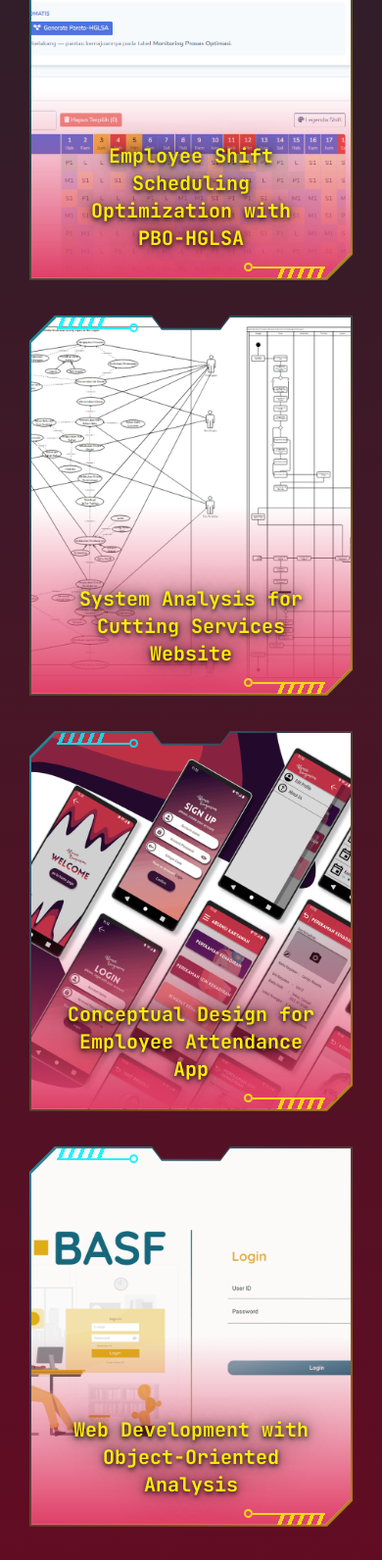
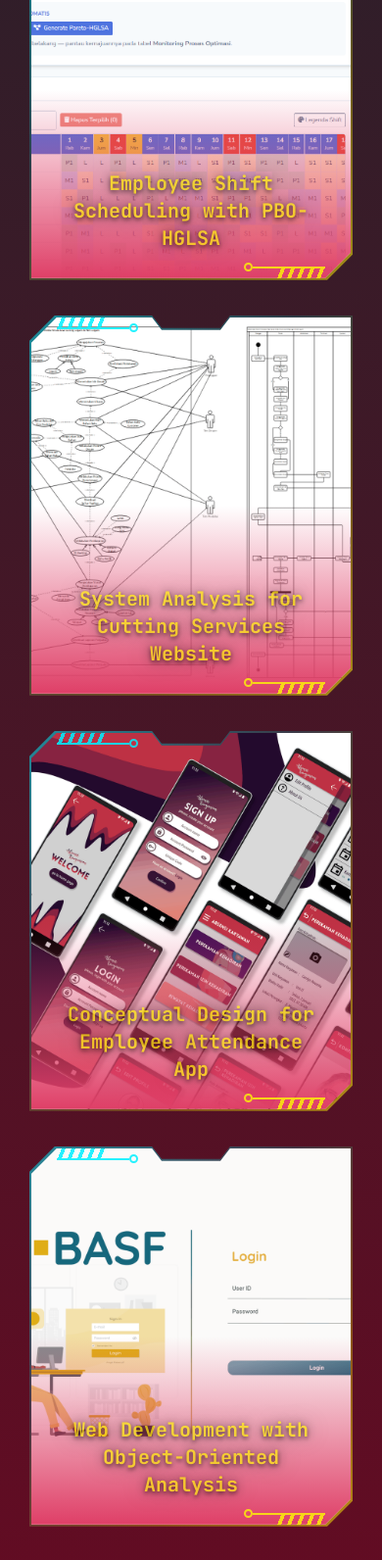
Before and after one commit to ANugroho186/portfolio-nugroho-aw, a website: page index.html in a window 390 px wide. Shown: the part 3098-4690 px from the top of the page at 98% size. Drawn offline with Linux system fonts and the light colour scheme.

Commit message:
Perbaiki animasi kartu portfolio di mobile, opacity judul, dan panjang teks kartu PBO-HGLSA

```diff
--- a/index.html
+++ b/index.html
@@ -267,15 +267,17 @@
                         <span class="pf-circuit pf-circuit--br" aria-hidden="true"></span>
                         <span class="pf-hatch pf-hatch--tl" aria-hidden="true"></span>
                         <span class="pf-hatch pf-hatch--br" aria-hidden="true"></span>
-                        <div class="group relative cp-card items-center justify-center overflow-hidden transition-shadow hover:shadow-xl hover:shadow-youngcyan">
+                        <div class="group relative cp-card items-center justify-center overflow-hidden">
                             <div class="h-96 lg:h-[26rem]">
                               <img class="object-cover object-top h-full w-full transition-transform duration-500 group-hover:rotate-1 group-hover:scale-110" src="src/img/PBO1.png" alt="Employee shift scheduling system for PT. Asfak Jaya Construction, showing the algorithm configuration panel and the generated monthly shift table" />
                             </div>
                             <div class="absolute inset-0 bg-gradient-to-b from-transparent via-transparent to-red group-hover:from-red group-hover:via-black/60 group-hover:to-black/70"></div>
-                            <div class="absolute inset-x-0 bottom-[7%] px-9 text-center transition-all duration-500 group-hover:bottom-[46%]">
-                              <h1 class="pf-judul text-xl font-bold" style="font-family: JetBrains Mono, serif;">Employee Shift Scheduling Optimization with PBO-HGLSA</h1>
+                            <div class="pf-teksblok absolute inset-0 transition-transform duration-500 group-hover:translate-y-[-39%]">
+                              <div class="absolute inset-x-0 bottom-[7%] px-9 text-center">
+                                <h1 class="pf-judul text-xl font-bold" style="font-family: JetBrains Mono, serif;">Employee Shift Scheduling with PBO-HGLSA</h1>
                                 <div class="relative h-0">
-                                <p class="pf-teks absolute inset-x-0 top-4 mx-auto text-sm italic text-white opacity-0 transition-opacity duration-300 group-hover:opacity-100 max-w-3xl">Scheduling and attendance module of an internal system for PT. Asfak Jaya Construction: employee, division and position data, shift scheduling, attendance records, leave approval, and Excel export. Its engine is PBO-HGLSA, a genetic algorithm hybridised with a deterministic local-search repair operator, which outperformed NSGA-II over ten runs on 75 employees across five sites: 4.45% fairer workload distribution and 0.82% lower staff shortage.</p>
+                                  <p class="pf-teks absolute inset-x-0 top-4 mx-auto text-sm italic text-white opacity-0 transition-opacity duration-300 group-hover:opacity-100 max-w-3xl">Scheduling and attendance module for PT. Asfak Jaya Construction, powered by PBO-HGLSA — a genetic algorithm with local-search repair. Over ten runs on 75 employees it beat NSGA-II: 4.45% fairer workload, 0.82% less shortage.</p>
+                                </div>
                               </div>
                             </div>
                         </div>
@@ -285,12 +287,13 @@
                         <span class="pf-circuit pf-circuit--br" aria-hidden="true"></span>
                         <span class="pf-hatch pf-hatch--tl" aria-hidden="true"></span>
                         <span class="pf-hatch pf-hatch--br" aria-hidden="true"></span>
-                    <div class="group relative cp-card items-center justify-center overflow-hidden transition-shadow hover:shadow-xl hover:shadow-youngcyan">
+                    <div class="group relative cp-card items-center justify-center overflow-hidden">
                         <div class="h-96 w-120">
                           <img class="object-cover h-full w-full transition-transform duration-500 group-hover:rotate-3 group-hover:scale-125 group-hover:rounded-lg:" src="src/img/RPL1.png" alt="System analysis project - UML models for a cutting services recommendation website" />
                         </div>
                         <div class="absolute inset-0 bg-gradient-to-b from-transparent via-transparent to-red group-hover:from-red group-hover:via-black/60 group-hover:to-black/70"></div>
-                        <div class="absolute inset-x-0 bottom-[7%] px-9 text-center transition-all duration-500 group-hover:bottom-[46%]">
+                        <div class="pf-teksblok absolute inset-0 transition-transform duration-500 group-hover:translate-y-[-39%]">
+                          <div class="absolute inset-x-0 bottom-[7%] px-9 text-center">
                             <h1 class="pf-judul text-xl font-bold" style="font-family: JetBrains Mono, serif;">System Analysis for Cutting Services Website</h1>
                             <div class="relative h-0">
                               <p class="pf-teks absolute inset-x-0 top-4 mx-auto text-sm italic text-white opacity-0 transition-opacity duration-300 group-hover:opacity-100">Conducted system analysis using observation methods, modeled the existing system with UML, and developed a recommendation system based on functional and non-functional analysis.</p>
@@ -299,17 +302,19 @@
                         </div>
                           </div>
                         </div>
+                    </div>
                     <div class="pf-item cp-reveal">
                         <span class="pf-circuit pf-circuit--tl" aria-hidden="true"></span>
                         <span class="pf-circuit pf-circuit--br" aria-hidden="true"></span>
                         <span class="pf-hatch pf-hatch--tl" aria-hidden="true"></span>
                         <span class="pf-hatch pf-hatch--br" aria-hidden="true"></span>
-                    <div class="group relative cp-card items-center justify-center overflow-hidden transition-shadow hover:shadow-xl hover:shadow-youngcyan">
+                    <div class="group relative cp-card items-center justify-center overflow-hidden">
                         <div class="h-96 w-120">
                           <img class="object-cover h-full w-full transition-transform duration-500 group-hover:rotate-3 group-hover:scale-125" src="src/img/HCI1.png" alt="Conceptual design project - Figma prototype screens for an employee attendance app" />
                         </div>
                         <div class="absolute inset-0 bg-gradient-to-b from-transparent via-transparent to-red group-hover:from-red group-hover:via-black/60 group-hover:to-black/70"></div>
-                        <div class="absolute inset-x-0 bottom-[7%] px-9 text-center transition-all duration-500 group-hover:bottom-[46%]">
+                        <div class="pf-teksblok absolute inset-0 transition-transform duration-500 group-hover:translate-y-[-39%]">
+                          <div class="absolute inset-x-0 bottom-[7%] px-9 text-center">
                             <h1 class="pf-judul text-xl font-bold" style="font-family: JetBrains Mono, serif;">Conceptual Design for Employee Attendance App</h1>
                             <div class="relative h-0">
                               <p class="pf-teks absolute inset-x-0 top-4 mx-auto text-sm italic text-white opacity-0 transition-opacity duration-300 group-hover:opacity-100">Designed a conceptual Android attendance app using Hierarchical Task Analysis (HTA), created low-fidelity and high-fidelity prototypes using Figma, and applied the PACT (Person, Activity, Context, Technology) framework.</p>
@@ -318,17 +323,19 @@
                         </div>
                           </div>
                         </div>
+                    </div>
                     <div class="pf-item cp-reveal">
                         <span class="pf-circuit pf-circuit--tl" aria-hidden="true"></span>
                         <span class="pf-circuit pf-circuit--br" aria-hidden="true"></span>
                         <span class="pf-hatch pf-hatch--tl" aria-hidden="true"></span>
                         <span class="pf-hatch pf-hatch--br" aria-hidden="true"></span>
-                    <div class="group relative cp-card items-center justify-center overflow-hidden transition-shadow hover:shadow-xl hover:shadow-youngcyan">
+                    <div class="group relative cp-card items-center justify-center overflow-hidden">
                         <div class="h-96 w-120">
                           <img class="object-cover h-full w-full transition-transform duration-500 group-hover:rotate-3 group-hover:scale-125" src="src/img/ABO1.png" alt="Object-oriented analysis project - high-fidelity website prototype" />
                         </div>
                         <div class="absolute inset-0 bg-gradient-to-b from-transparent via-transparent to-red group-hover:from-red group-hover:via-black/60 group-hover:to-black/70"></div>
-                        <div class="absolute inset-x-0 bottom-[7%] px-9 text-center transition-all duration-500 group-hover:bottom-[46%]">
+                        <div class="pf-teksblok absolute inset-0 transition-transform duration-500 group-hover:translate-y-[-39%]">
+                          <div class="absolute inset-x-0 bottom-[7%] px-9 text-center">
                             <h1 class="pf-judul text-xl font-bold" style="font-family: JetBrains Mono, serif;">Web Development with Object-Oriented Analysis</h1>
                             <div class="relative h-0">
                               <p class="pf-teks absolute inset-x-0 top-4 mx-auto text-sm italic text-white opacity-0 transition-opacity duration-300 group-hover:opacity-100">Performed literature-based system analysis, developed UML models (use case, activity, and sequence diagrams), and designed a high-fidelity prototype for a website using Figma.</p>
@@ -337,22 +344,25 @@
                         </div>
                           </div>
                         </div>
+                    </div>
                     <div class="pf-item cp-reveal">
                         <span class="pf-circuit pf-circuit--tl" aria-hidden="true"></span>
                         <span class="pf-circuit pf-circuit--br" aria-hidden="true"></span>
                         <span class="pf-hatch pf-hatch--tl" aria-hidden="true"></span>
                         <span class="pf-hatch pf-hatch--br" aria-hidden="true"></span>
-                    <div class="group relative cp-card cursor-pointer items-center justify-center overflow-hidden transition-shadow hover:shadow-xl hover:shadow-youngcyan">
+                    <div class="group relative cp-card cursor-pointer items-center justify-center overflow-hidden">
                         <div class="h-96 w-120">
                           <img class="object-cover h-full w-full transition-transform duration-500 group-hover:rotate-3 group-hover:scale-125" src="src/img/NLP2.jpg" loading="lazy" alt="Word cloud of the Cluster 0 tweet corpus, with palestina, manusia, bantu, gaza and warga as the most frequent terms" />
                         </div>
                         <div class="absolute inset-0 bg-gradient-to-b from-transparent via-transparent to-red group-hover:from-red group-hover:via-black/60 group-hover:to-black/70"></div>
-                        <div class="absolute inset-x-0 bottom-[7%] px-9 text-center transition-all duration-500 group-hover:bottom-[46%]">
+                        <div class="pf-teksblok absolute inset-0 transition-transform duration-500 group-hover:translate-y-[-39%]">
+                          <div class="absolute inset-x-0 bottom-[7%] px-9 text-center">
                             <h1 class="pf-judul text-xl font-bold" style="font-family: JetBrains Mono, serif;">Research: Sentiment Analysis on Palestinian Genocide Denial</h1>
                             <div class="relative h-0">
                               <p class="pf-teks absolute inset-x-0 top-4 mx-auto text-sm italic text-white opacity-0 transition-opacity duration-300 group-hover:opacity-100">Conducted manual dataset labeling, built a custom stopword dictionary for data preprocessing, developed training and testing scripts for deep learning models, and wrote sections of the research paper based on findings.</p>
                             </div>
                             <!-- <button class="rounded-full bg-neutral-900 py-2 px-3.5 font-com text-sm capitalize text-white shadow shadow-black/60">See More</button> -->
+                        </div>
                           </div>
                         </div>
                     </div>
--- a/src/cyberpunk.css
+++ b/src/cyberpunk.css
@@ -156,7 +156,8 @@ body::before {
     20px 100%,
     0 calc(100% - 20px)
   );
-  transition: box-shadow .3s ease;
+  /* Tanpa transition box-shadow: clip-path di atas memotong box-shadow, jadi
+     bayangannya tidak pernah kelihatan tapi tetap memaksa repaint tiap frame. */
 }
 
 .cp-card::after {
@@ -175,10 +176,6 @@ body::before {
 }
 
 .cp-card:hover::after { opacity: 1; }
-
-.cp-card:hover {
-  box-shadow: 0 0 0 1px var(--cp-yellow), 0 0 28px rgba(229, 9, 63, .35);
-}
 
 /* ===== 7. LINK NAVIGASI: garis sapuan + glitch ===== */
 .cp-nav { position: relative; }
@@ -825,13 +822,27 @@ html.js-atas .cp-top.terlihat {
    selalu sama berapa pun panjang deskripsinya. Warnanya memakai kuning
    Phantom Liberty dengan bayangan gelap supaya kontras di atas gambar terang
    maupun overlay merah/hitam saat hover. */
+.pf-teksblok {
+  /* Animasinya transform, bukan `bottom`. Diukur di Chrome: satu kali hover
+     memicu 35 kali layout dengan `bottom`, hanya 2 kali dengan transform.
+     Karena pembungkus ini setinggi kartu, translateY persen selalu
+     menghasilkan jarak yang sama berapa pun panjang judul/deskripsinya. */
+  pointer-events: none;
+}
+
 .pf-judul {
   color: var(--cp-yellow);
+  /* Diredupkan saat diam supaya tidak mengalahkan gambar, penuh saat disentuh. */
+  opacity: .7;
+  transition: opacity .35s ease;
   text-shadow:
     0 2px 4px rgba(0, 0, 0, .8),
     0 0 12px rgba(0, 0, 0, .7),
     0 0 30px rgba(10, 0, 5, .55);
 }
+
+.cp-card:hover .pf-judul,
+.cp-card:focus-within .pf-judul { opacity: 1; }
 
 .pf-teks {
   text-shadow:
@@ -976,6 +987,67 @@ html.js-atas .cp-top.terlihat {
   }
 }
 
+/* ===== 23c. HEMAT ANIMASI DI LAYAR KECIL =====
+   Biaya terbesar animasi kartu di HP adalah raster ulang: gambar 1264x900
+   yang diperbesar dan diputar tiap frame, di dalam wadah ber-clip-path. Itu
+   pekerjaan compositor, tidak terukur lewat metrik main-thread, jadi angka
+   pastinya tidak diklaim di sini - tapi di layar sekecil HP zoom-nya nyaris
+   tak terasa sementara biayanya penuh, jadi transform gambar dimatikan.
+
+   Ditambah: fade hiasan sirkuit dimatikan (opacity dibiarkan tetap) dan durasi
+   dipersingkat 500ms -> 300ms, sehingga lebih sedikit frame yang perlu digambar
+   dan terasa lebih responsif untuk sentuhan.
+
+   Umpan balik sentuh tetap ada: overlay menggelap, judul menyala, blok teks
+   naik, deskripsi muncul. */
+@media (max-width: 1023px) {
+  .pf-item .cp-card img {
+    transition: none;
+  }
+
+  .pf-item .cp-card:hover img,
+  .pf-item .cp-card:focus-within img {
+    --tw-rotate: 0deg;
+    --tw-scale-x: 1;
+    --tw-scale-y: 1;
+  }
+
+  .pf-item .pf-hatch,
+  .pf-item .pf-circuit {
+    transition: none;
+  }
+
+  .pf-teksblok,
+  .pf-judul,
+  .pf-teks,
+  .cp-card::after {
+    transition-duration: .3s;
+  }
+}
+
+/* Sapuan scan layar penuh adalah lapisan fixed yang animasinya jalan terus di
+   atas seluruh halaman. Di HP biayanya tidak sebanding dengan efeknya yang
+   nyaris tak terlihat, jadi dimatikan. Scanline statis tetap dipertahankan. */
+/* Di layar paling sempit deskripsi terpanjang nyaris menyentuh dasar kartu.
+   Mengecilkan sedikit ukuran teksnya menghemat satu-dua baris tanpa harus
+   memangkas isinya. */
+@media (max-width: 400px) {
+  .pf-teks {
+    font-size: .8125rem;
+    line-height: 1.45;
+  }
+}
+
+@media (max-width: 640px) {
+  body::before { display: none; }
+}
+
+@media (prefers-reduced-motion: reduce) {
+  body::before { display: none; }
+  .pf-teksblok,
+  .pf-item .cp-card img { transition-duration: .01ms; }
+}
+
 /* ===== 24. MENU DROPDOWN MOBILE BERGAYA CYBERPUNK ===== */
 @media (max-width: 1023px) {
   #nav-menu {
```
Also changed, not shown: src/output.css. Lines whose indentation alone changed are shown as unchanged.
